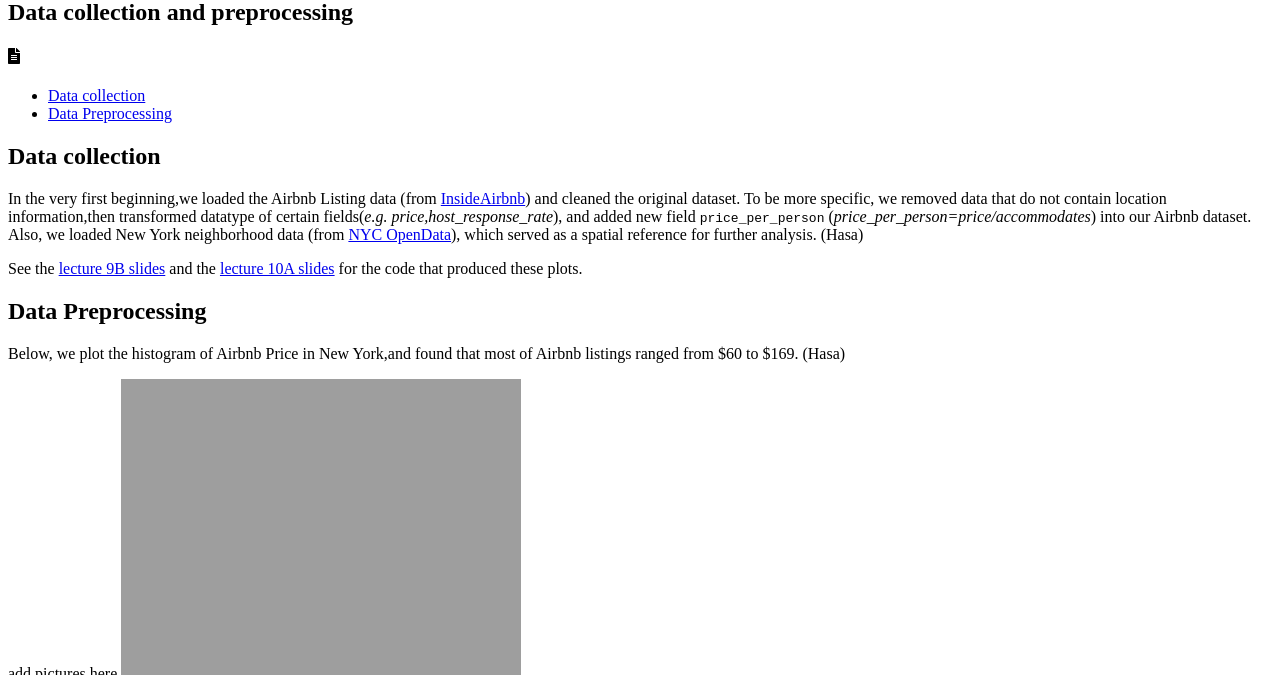
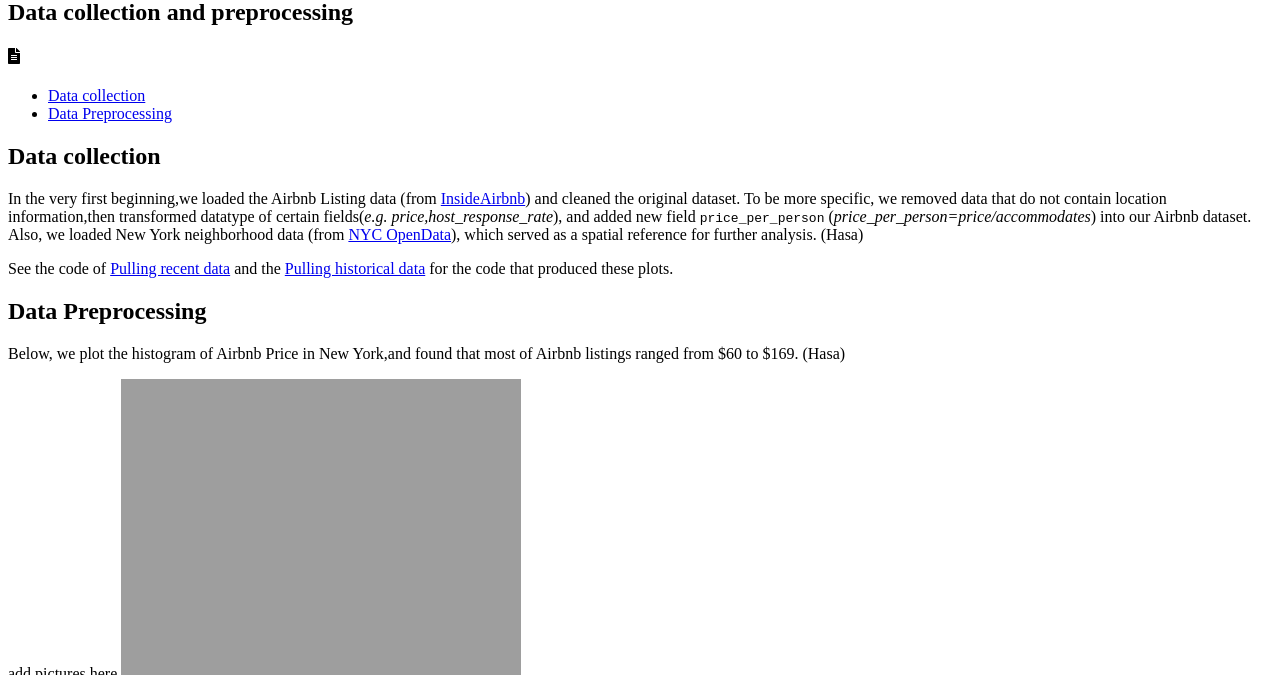
Before and after one commit to Anran0716/550final-proj, a Jekyll site: the page built from _posts/2021-12-15-Exploratory Analysis of Twitter Data.md, in a window 1280 px wide and 900 px high, scrolled down 372 px, cut to the strip 0-675 px from the top of the window. Built offline with Jekyll 4.4.1, drawn with Linux system fonts in a browser that asks for light colours; cached includes are drawn as plain includes; nearby versions of some CDN libraries.

Commit message:
Update 2021-12-15-Exploratory Analysis of Twitter Data.md

```diff
--- a/_posts/2021-12-15-Exploratory Analysis of Twitter Data.md
+++ b/_posts/2021-12-15-Exploratory Analysis of Twitter Data.md
@@ -11,7 +11,7 @@ toc_sticky: true
 ## Data collection
 In the very first beginning,we loaded the Airbnb Listing data (from [InsideAirbnb][InsideAirbnb]) and cleaned the original dataset. To be more specific, we removed data that do not contain location information,then transformed datatype of certain fields(*e.g. price,host_response_rate*), and added new field `price_per_person` (*price_per_person=price/accommodates*) into our Airbnb dataset. Also, we loaded New York neighborhood data (from [NYC OpenData][NYC OpenData]), which served as a spatial reference for further analysis. (Hasa)
 
-See the [lecture 9B slides](https://github.com/Anran0716/550final-proj/blob/main/code/Pull%20data%20by%20Kelly.ipynb) and the [lecture 10A slides](https://musa-550-fall-2021.github.io/slides/lecture-10A.html) for the code that produced these plots.
+See the code of [Pulling recent data](https://github.com/Anran0716/550final-proj/blob/main/code/Pull%20data%20by%20Kelly.ipynb) and the [Pulling historical data](https://github.com/Anran0716/550final-proj/blob/main/code/gather%20Twitter%20data.ipynb) for the code that produced these plots.
 
 
 [InsideAirbnb]: http://insideairbnb.com/beijing/?neighbourhood=&filterEntireHomes=false&filterHighlyAvailable=false&filterRecentReviews=false&filterMultiListings=false
```
